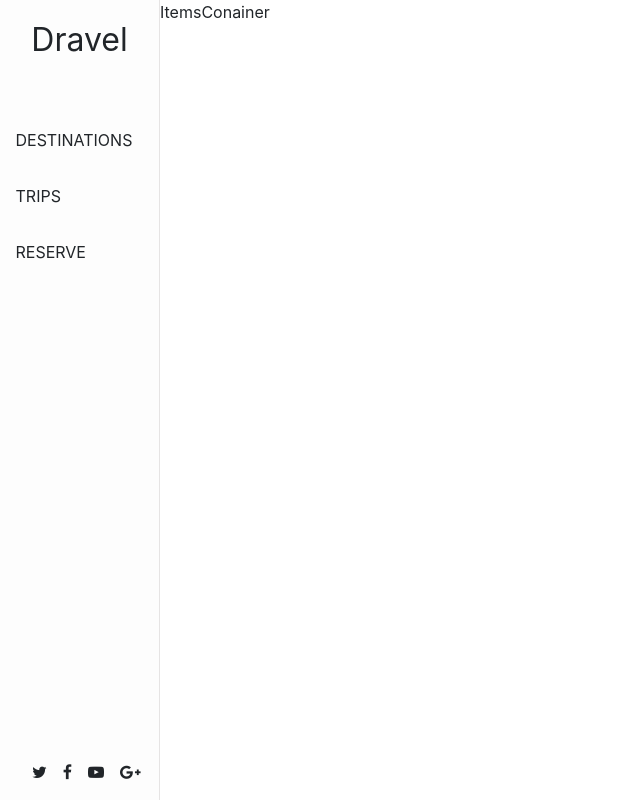
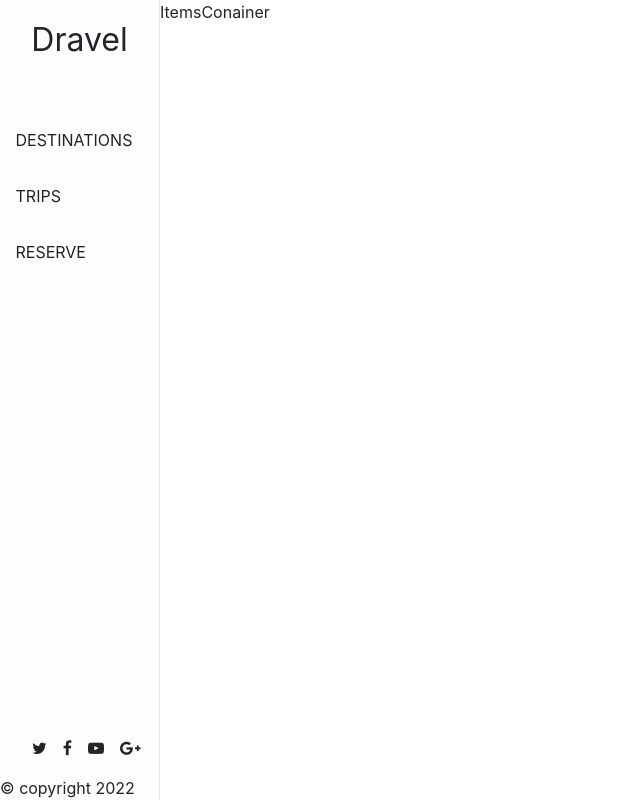
Before and after one commit to billionsjoel/dravel-app, a React (Create React App) app: page /home in a window 1280 px wide. Shown: the whole page, without its empty margins (0-640 px from the left). Built offline with nearby package versions, Linux system fonts and the light colour scheme.

Commit message:
Add copyright

```diff
--- a/src/components/navigation.js
+++ b/src/components/navigation.js
@@ -24,6 +24,7 @@ function Navigation() {
 						<i className="fa fa-google-plus" aria-hidden="true" />
 					</li>
 				</ul>
+				<span>&copy; copyright 2022</span>
 			</div>
 		</div>
 	);
```
Lines whose indentation alone changed are shown as unchanged.
